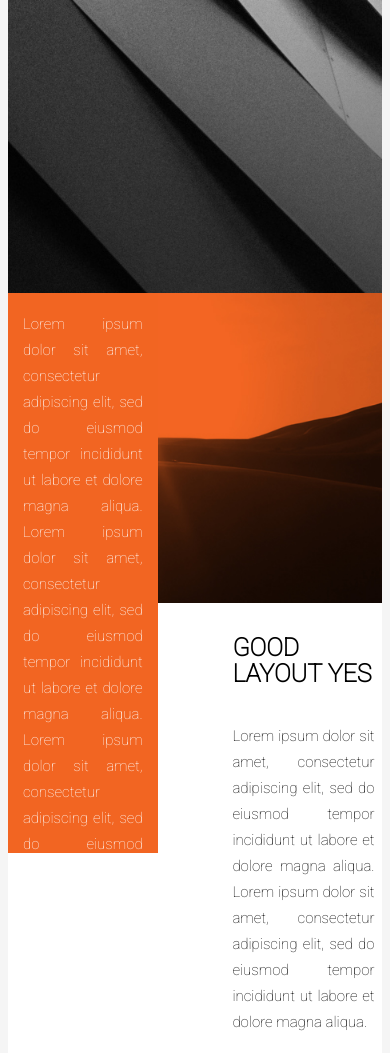
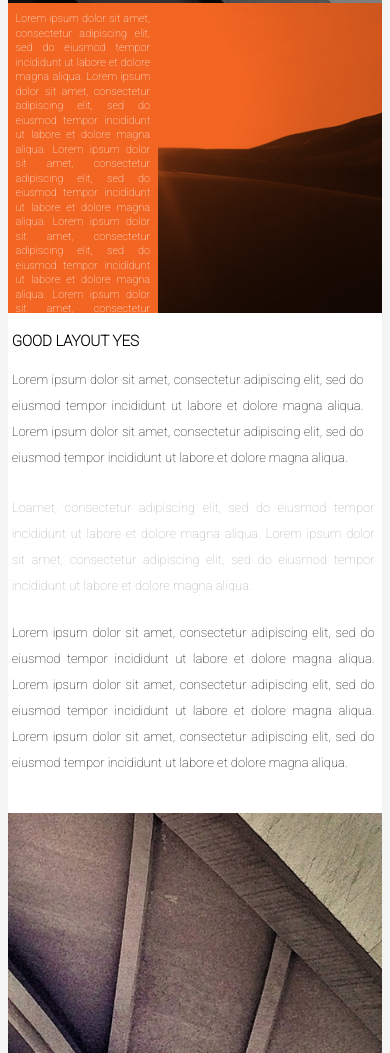
Before and after one commit to AlexAVmp/CProject, a website: page index.html in a window 390 px wide. Shown: the part 395-1448 px from the top of the page. Drawn offline with Linux system fonts and the light colour scheme.

Commit message:
feat: adaptiv design of first and second sections have been added

```diff
--- a/index.html
+++ b/index.html
@@ -11,12 +11,12 @@
     </head>
     <body>
         <div class="wrapper">
-            <section class="firstsection">
+            <header class="firstsection">
                 <div class="firstsection__orange">
                     <h2>Lorem ipsum dolor sit amet, consectetur adipiscing elit, sed do eiusmod tempor incididunt ut labore et dolore magna aliqua. Lorem ipsum dolor sit amet, consectetur adipiscing elit, sed do eiusmod tempor incididunt ut labore et dolore magna aliqua. Lorem ipsum dolor sit amet, consectetur adipiscing elit, sed do eiusmod tempor incididunt ut labore et dolore magna aliqua. Lorem ipsum dolor sit amet, consectetur adipiscing elit, sed do eiusmod tempor incididunt ut labore et dolore magna aliqua. Lorem ipsum dolor sit amet, consectetur adipiscing elit, sed do eiusmod tempor incididunt ut labore et dolore magna aliqua.</h2>
                 </div>
                 <div class="firstsection__image"></div>
-            </section>
+            </header>
             <section class="secondsection">
                 <div class="secondsection__firstitem">
                     <h2>GOOD LAYOUT YES</h2>
@@ -84,7 +84,7 @@
                     </div>
                 </div>
             </section>
-            <section class="eighthsection">
+            <footer class="eighthsection">
                 <div class="eighthsection__inner">
                     <div class="eighthsection__columns">
                         <ul class="eighthsection__firstcolumn">
@@ -127,6 +127,6 @@
                         <p>Loamet, consectetur adipiscing elit, sed do eiusmod tempor incididunt ut labore et dolore magna aliqua.</p>
                     </div>
                 </div>
-            </section>
+            </footer>
         </div>
     </body>
--- a/style.css
+++ b/style.css
@@ -20,6 +20,10 @@ body {
     background-repeat: no-repeat;
     background-size: cover;
     background-position: center;
+}
+
+.text {
+    display: flex;
 }
 
 .firstsection__orange {
@@ -64,8 +68,7 @@ body {
     display: flex;
     flex-direction: column;
     justify-content: flex-end;
-    margin-top: 3%;
-    margin-left: 60%;
+    margin: 3% 0.1% 0 62%
 }
 
 .secondsection__firstitem h2 {
@@ -550,6 +553,118 @@ body {
 
 
 
-@media (max-width: 1050px) {
+@media (max-width: 1040px) {
+    .secondsection__seconditem h3 {
+        display: none;
+    }
 
+    .secondsection__thirdtext h3 {
+        display: none;
+    }
+
+    .secondsection {
+        height: 550px;
+    }
+
+    .secondsection__secondtext {
+        margin-top: 6%;
+    }
+
+    .secondsection__firstitem {
+        margin-right: 5%;
+        margin-left: 50%;
+    }
 }
+
+@media (max-width: 820px) {
+    .firstsection__orange h2 {
+        font-size: 12px;
+    }
+
+    .secondsection__firstitem h2 {
+        font-size: 15px;
+    }
+
+    .secondsection__firstitem h3 {
+        font-size: 13px;
+    }
+
+    .secondsection__seconditem h2 {
+        font-size: 13px;
+    }
+
+    .secondsection__thirdtext h2 {
+        font-size: 13px;
+    }
+
+    .firstsection__orange {
+        height: 460px;
+    }
+
+    .secondsection {
+        height: 500px;
+    }
+}
+
+@media (max-width: 720px) {
+    .firstsection {
+        height: 700px;
+    }
+
+    .firstsection__orange {
+        height: 310px;
+        margin-top: 390px;
+    }
+
+    .firstsection__orange h2 {
+        font-size: 11px;
+        padding: 0 5% 3% 5%;
+        line-height: 14.5px;
+    }
+
+    .firstsection__image {
+        margin-top: 390px;
+    }
+
+    .secondsection {
+        display: flex;
+        flex-direction: column;
+        margin-left: 1%;
+    }
+
+    .secondsection__secondtext {
+        display: flex;
+        flex-direction: column;
+        justify-content: space-between;
+        margin-bottom: 20%;
+        margin-top: 0;
+    }
+
+    .secondsection__firstitem {
+        margin: 0;
+    }
+
+    .secondsection__firstitem h2 {
+        margin-top: 4%;
+        margin-block-end: 0;
+    }
+
+    .secondsection__seconditem {
+        width: 98%;
+    }
+
+    .secondsection__thirdtext {
+        width: 98%;
+    }
+}
+
+@media (max-width: 376px) {
+    .firstsection__orange h2 {
+        font-size: 11px;
+        line-height: 11.5px;
+    }
+
+    .secondsection {
+        height: 520px;
+    }
+}
```
